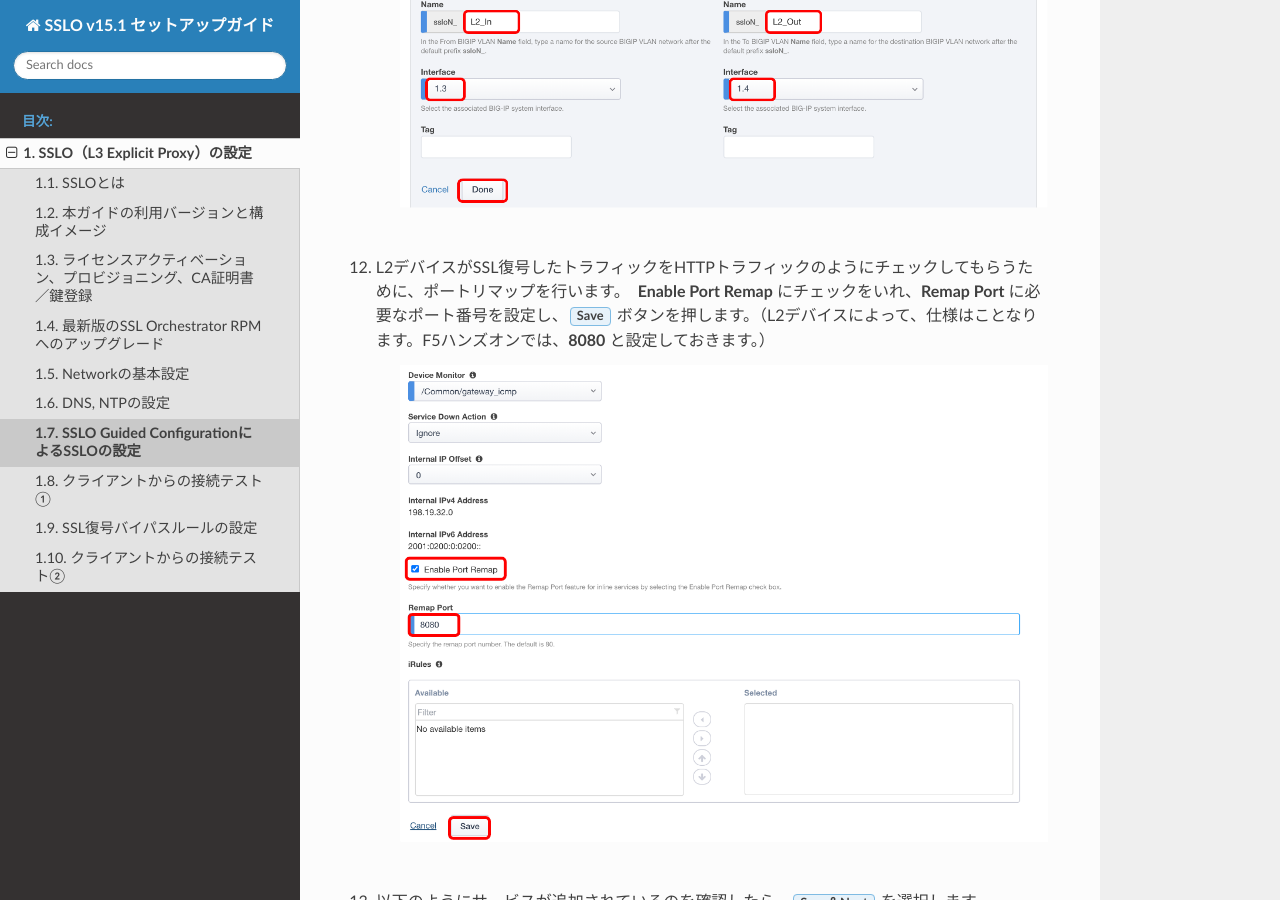
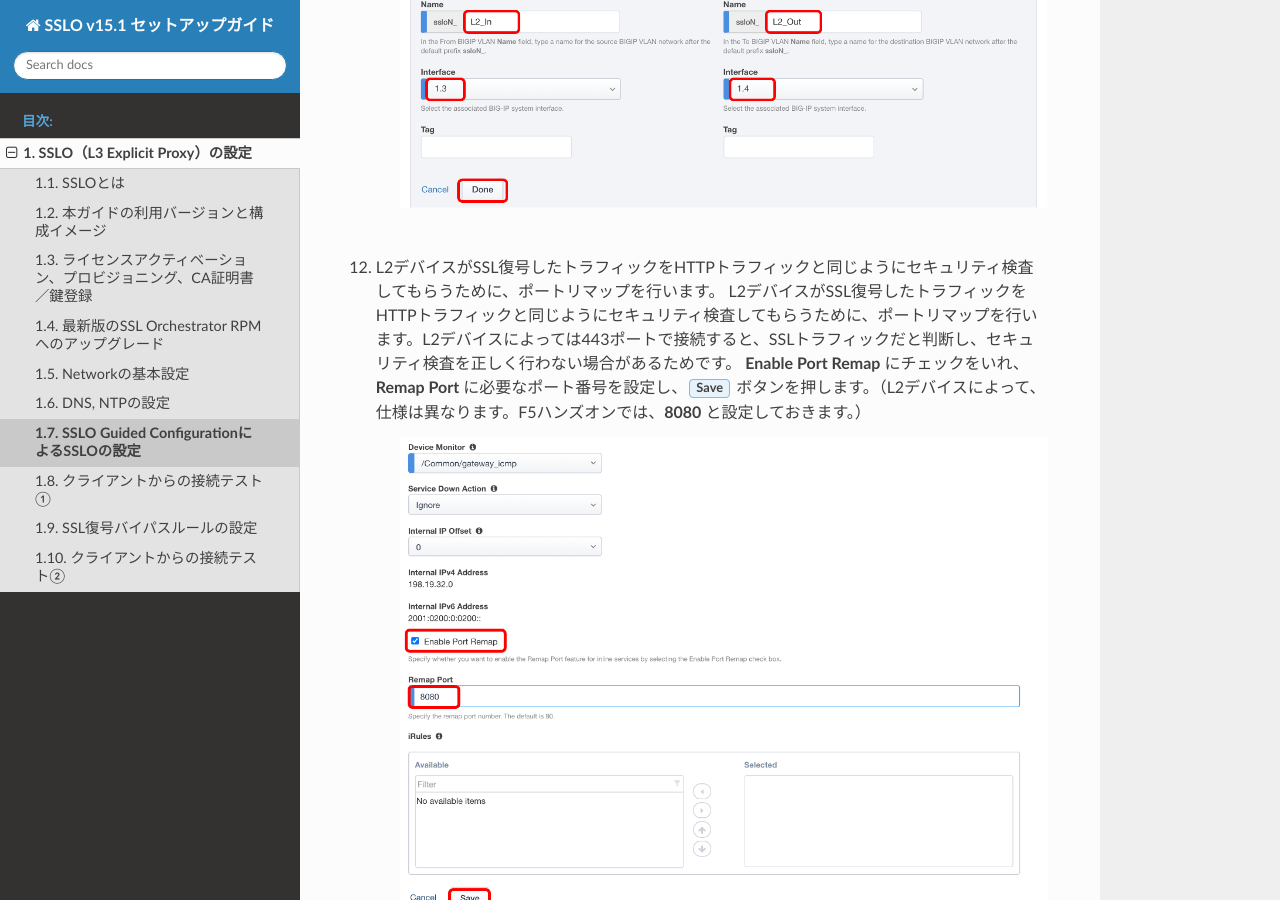
Before and after one commit to BeF5/f5j-easy-setup-sslo-15, a Sphinx documentation site: the page built from docs/content1/module07/module07.rst, in a window 1280 px wide and 900 px high, scrolled down 4840 px. Built offline with Sphinx 7.4.7 and the Read the Docs theme 2.0.0, drawn with Linux system fonts in a browser that asks for light colours.

Commit message:
no message

```diff
--- a/docs/content1/module07/module07.rst
+++ b/docs/content1/module07/module07.rst
@@ -45,7 +45,7 @@
 
     .. image:: images/mod7-11.png
     |
-#. L2デバイスがSSL復号したトラフィックをHTTPトラフィックのようにチェックしてもらうために、ポートリマップを行います。　**Enable Port Remap** にチェックをいれ、**Remap Port** に必要なポート番号を設定し、:guilabel:`Save` ボタンを押します。（L2デバイスによって、仕様はことなります。F5ハンズオンでは、**8080** と設定しておきます。）
+#. L2デバイスがSSL復号したトラフィックをHTTPトラフィックと同じようにセキュリティ検査してもらうために、ポートリマップを行います。 L2デバイスがSSL復号したトラフィックをHTTPトラフィックと同じようにセキュリティ検査してもらうために、ポートリマップを行います。L2デバイスによっては443ポートで接続すると、SSLトラフィックだと判断し、セキュリティ検査を正しく行わない場合があるためです。 **Enable Port Remap** にチェックをいれ、**Remap Port** に必要なポート番号を設定し、:guilabel:`Save` ボタンを押します。（L2デバイスによって、仕様は異なります。F5ハンズオンでは、**8080** と設定しておきます。）
 
     .. image:: images/mod7-12.png
     |
```
